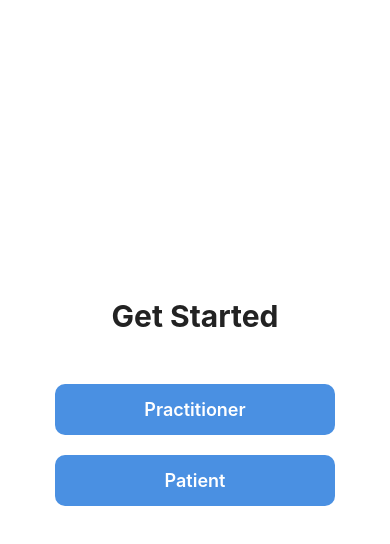
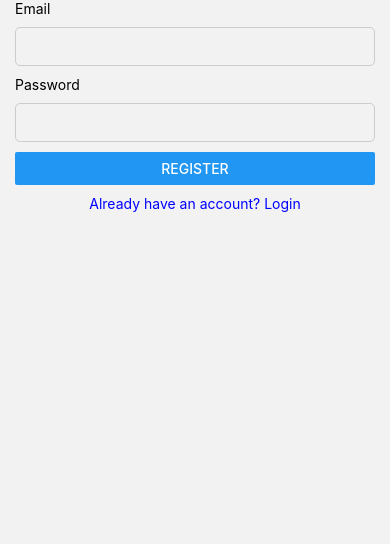
Before and after one commit to Mir-Danish/ojas, a React Native app: screen / in a window 390 px wide. Shown: the top 544 px of the page. Built offline with nearby package versions, Linux system fonts and the light colour scheme.

Commit message:
Integrated Firebase

```diff
--- a/AppNavigation.js
+++ b/AppNavigation.js
@@ -13,7 +13,7 @@ const Stack = createNativeStackNavigator()
 
 const AppNavigation = () => {
   return (
-    <Stack.Navigator initialRouteName= 'SplahScreenPage' screenOptions={{
+    <Stack.Navigator initialRouteName= "PractitionerRegisterPage" screenOptions={{
       headerShown:false
     }}>
 
--- /dev/null
+++ b/screens/auth/firebaseConfig.js
@@ -0,0 +1,25 @@
+// Import the functions you need from the SDKs you need
+import { initializeApp } from "firebase/app";
+import { getAnalytics } from "firebase/analytics";
+import { getAuth } from "firebase/auth";
+import { getFirestore } from "firebase/firestore";
+// TODO: Add SDKs for Firebase products that you want to use
+// https://firebase.google.com/docs/web/setup#available-libraries
+
+// Your web app's Firebase configuration
+// For Firebase JS SDK v7.20.0 and later, measurementId is optional
+const firebaseConfig = {
+  apiKey: "AIzaSyBa7CFRU0OaJWC_2PAXgd4tXDypbY1mtz8",
+  authDomain: "ojasbackend.firebaseapp.com",
+  projectId: "ojasbackend",
+  storageBucket: "ojasbackend.firebasestorage.app",
+  messagingSenderId: "86561541611",
+  appId: "1:86561541611:web:5dfc5213ce5ae80d9bddae",
+  measurementId: "G-Q388YK9S5E"
+};
+
+// Initialize Firebase
+const app = initializeApp(firebaseConfig);
+const analytics = getAnalytics(app);
+export const auth = getAuth(app);
+export const db = getFirestore(app);
--- a/screens/auth/practitioner/PractitionerLoginScreen.js
+++ b/screens/auth/practitioner/PractitionerLoginScreen.js
@@ -1,10 +1,59 @@
-import { View, Text,Platform,StatusBar,StyleSheet, } from 'react-native'
-import React from 'react'
+import { View, Text,Platform,StatusBar,StyleSheet,TextInput,Button } from 'react-native'
+import React, { useState } from 'react'
+import { getAuth } from "firebase/auth";
+import { getFirestore } from "firebase/firestore";
+// import { createUserWithEmailAndPassword } from "firebase/auth";
+// import { doc, setDoc } from "firebase/firestore";
+// import { auth, db } from "./firebaseConfig";
 
 const PractitionerLoginScreen = () => {
+
+  const [email, setEmail] = useState("");
+  const [password, setPassword] = useState("");
+  const [role, setRole] = useState("patient"); // default role
+
+  const handleRegister = async () => {
+    try {
+      const userCredential = await createUserWithEmailAndPassword(auth, email, password);
+      const user = userCredential.user;
+
+      // Save user role in Firestore
+      await setDoc(doc(db, "users", user.uid), {
+        email: user.email,
+      // 'patient' or 'practitioner'
+      });
+
+      alert("Registered successfully!");
+      navigation.navigate("Login");
+    } catch (error) {
+      alert(error.message);
+    }
+  }
   return (
     <View style={styles.container}>
-      <Text>PractitionerLoginScreen</Text>
+      <Text>Email</Text>
+      <TextInput style={styles.input} value={email} onChangeText={setEmail} />
+
+      <Text>Password</Text>
+      <TextInput
+        style={styles.input}
+        value={password}
+        secureTextEntry
+        onChangeText={setPassword}
+      />
+
+      {/* <Text>Role (patient / practitioner)</Text> */}
+      {/* <TextInput
+        style={styles.input}
+        value={role}
+        onChangeText={setRole}
+        placeholder="patient or practitioner"
+      /> */}
+
+      <Button title="Register" onPress={handleRegister} />
+      <Text style={styles.link} onPress={() => navigation.navigate("Login")}>
+        Already have an account? Login
+      </Text>
     </View>
   )
 }
@@ -15,5 +64,17 @@ const styles = StyleSheet.create({
   container :{
     flex: 1,
    paddingTop:Platform.OS === "android" ? StatusBar.currentHeight:0,
-  }
+  },
+   input: {
+    borderWidth: 1,
+    borderColor: "#ccc",
+    padding: 10,
+    marginVertical: 10,
+    borderRadius: 5,
+  },
+  link: {
+    marginTop: 10,
+    color: "blue",
+    textAlign: "center",
+  },
 })
--- a/screens/auth/practitioner/PractitionerRegisterScreen.js
+++ b/screens/auth/practitioner/PractitionerRegisterScreen.js
@@ -1,14 +1,81 @@
-import { StyleSheet, Text, View } from 'react-native'
-import React from 'react'
+import { View, Text,Platform,StatusBar,StyleSheet,TextInput,Button } from 'react-native'
+import React, { useState } from 'react'
+import { getAuth } from "firebase/auth";
+import { getFirestore } from "firebase/firestore";
+import { createUserWithEmailAndPassword } from "firebase/auth";
+import { doc, setDoc } from "firebase/firestore";
+import { auth, db } from "../firebaseConfig"     //"./firebaseConfig";
 
-const PractitionerRegisterScreen = () => {
+const PractitionerLoginScreen = () => {
+
+  const [email, setEmail] = useState("");
+  const [password, setPassword] = useState("");
+  const [role, setRole] = useState("patient"); // default role
+
+  const handleRegister = async () => {
+    try {
+      const userCredential = await createUserWithEmailAndPassword(auth, email, password);
+      const user = userCredential.user;
+
+      // Save user role in Firestore
+      await setDoc(doc(db, "users", user.uid), {
+        email: user.email,
+      // 'patient' or 'practitioner'
+      });
+
+      alert("Registered successfully!");
+      navigation.navigate("Login");
+    } catch (error) {
+      alert(error.message);
+    }
+  }
   return (
-    <View>
-      <Text>PractitionerRegisterScreen</Text>
+    <View style={styles.container}>
+      <Text>Email</Text>
+      <TextInput style={styles.input} value={email} onChangeText={setEmail} />
+
+      <Text>Password</Text>
+      <TextInput
+        style={styles.input}
+        value={password}
+        secureTextEntry
+        onChangeText={setPassword}
+      />
+
+      {/* <Text>Role (patient / practitioner)</Text> */}
+      {/* <TextInput
+        style={styles.input}
+        value={role}
+        onChangeText={setRole}
+        placeholder="patient or practitioner"
+      /> */}
+
+      <Button title="Register" onPress={handleRegister} />
+      <Text style={styles.link} onPress={() => navigation.navigate("Login")}>
+        Already have an account? Login
+      </Text>
     </View>
   )
 }
 
-export default PractitionerRegisterScreen
+export default PractitionerLoginScreen
 
-const styles = StyleSheet.create({})
+const styles = StyleSheet.create({
+  container :{
+    flex: 1,
+   paddingTop:Platform.OS === "android" ? StatusBar.currentHeight:0,
+   marginHorizontal:15
+  },
+   input: {
+    borderWidth: 1,
+    borderColor: "#ccc",
+    padding: 10,
+    marginVertical: 10,
+    borderRadius: 5,
+  },
+  link: {
+    marginTop: 10,
+    color: "blue",
+    textAlign: "center",
+  },
+})
```
